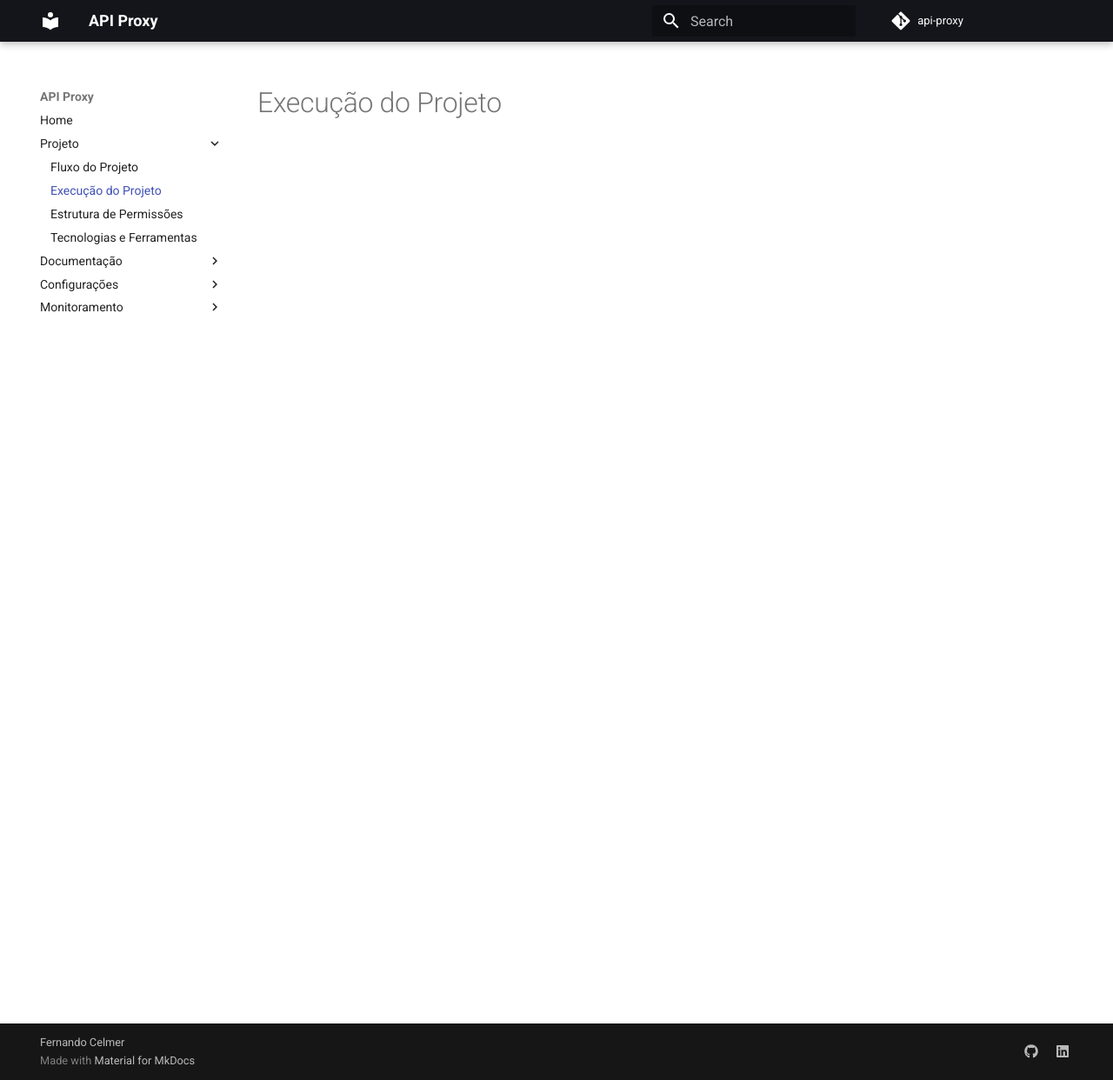
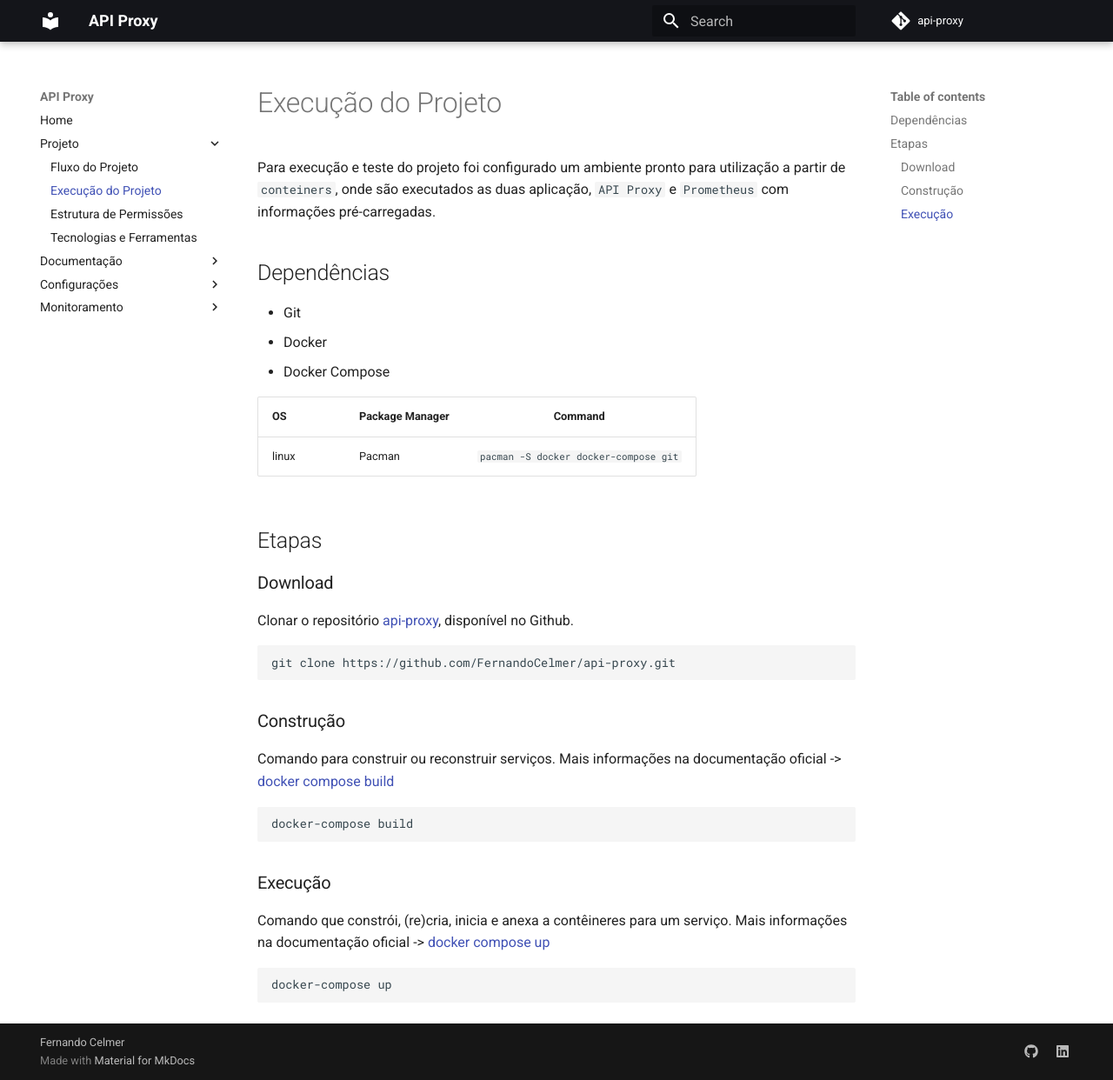
Before and after one commit to FernandoCelmer/api-proxy, an MkDocs documentation site: the page built from docs/nav/project/execution.md, in a window 1280 px wide and 1242 px high. Shown: the whole window at 87% size. Built offline with MkDocs 1.6.1 and Material for MkDocs 9.7.7, drawn with Linux system fonts in a browser that asks for light colours; comment, search, counter and statistics services are not loaded.

Commit message:
📘 DOCS: Update

````diff
--- a/docs/nav/project/execution.md
+++ b/docs/nav/project/execution.md
@@ -1 +1,39 @@
 # Execução do Projeto
+
+Para execução e teste do projeto foi configurado um ambiente pronto para utilização a partir de `conteiners`, onde são executados as duas aplicação, `API Proxy` e `Prometheus` com informações pré-carregadas.
+
+## Dependências
+
+- Git
+- Docker
+- Docker Compose
+
+
+| OS         | Package Manager  | Command                                |
+|:---------- |:---------------- | :------------------------------------: |
+| linux      | Pacman           |  `pacman -S docker docker-compose git` |
+
+## Etapas
+
+### Download
+
+Clonar o repositório [api-proxy](https://github.com/FernandoCelmer/api-proxy), disponível no Github.
+
+```bash
+git clone https://github.com/FernandoCelmer/api-proxy.git
+```
+
+### Construção
+
+Comando para construir ou reconstruir serviços. Mais informações na documentação oficial -> [docker compose build](https://docs.docker.com/engine/reference/commandline/compose_build/)
+
+```bash
+docker-compose build
+```
+
+### Execução
+Comando que constrói, (re)cria, inicia e anexa a contêineres para um serviço. Mais informações na documentação oficial -> [docker compose up](https://docs.docker.com/engine/reference/commandline/compose_up/)
+
+```bash
+docker-compose up
+```
````
